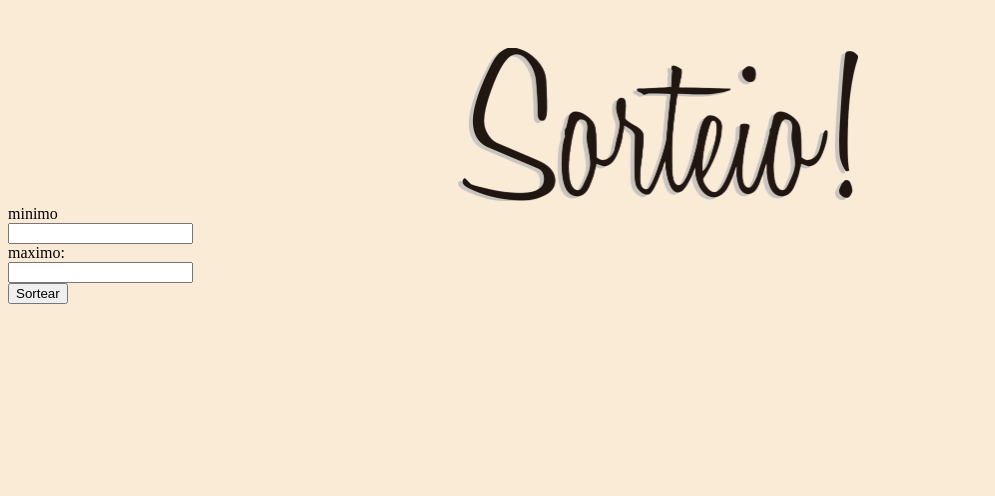
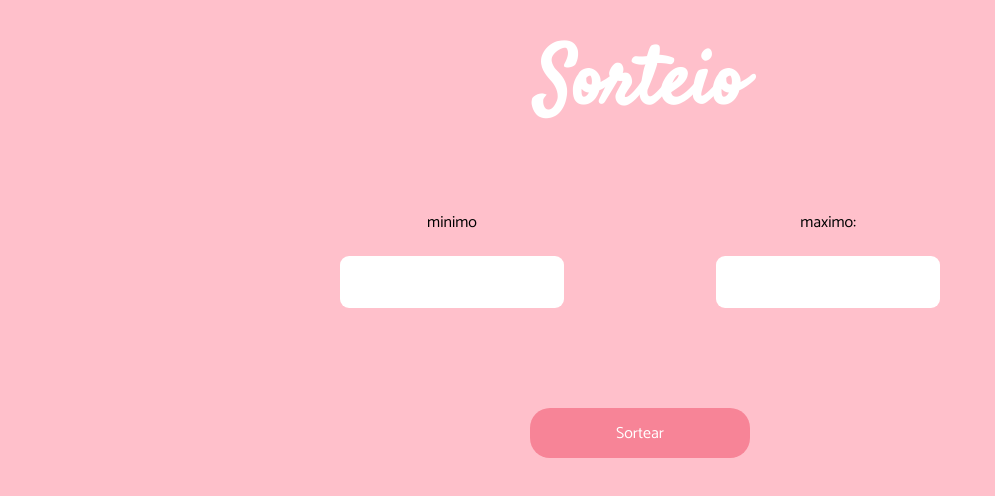
Before and after one commit to laliMaryLeticinha231dsnFabisDil/Sorteio, a plain HTML site: page index.html in a window 1280 px wide. Shown: the whole page, without its empty margins (0-995 px from the left). Drawn offline with Linux system fonts and the light colour scheme.

Commit message:
Terminado com sucesso

```diff
--- a/index.html
+++ b/index.html
@@ -1,20 +1,22 @@
 <!DOCTYPE html>
 <html lang="pt-br">
+
 <head>
     <meta charset="UTF-8">
     <meta name="viewport" content="width=device-width, initial-scale=1.0">
     <link rel="stylesheet" href="style.css">
     <title>Sorteio</title>
 </head>
+
 <body>
 
     <div class="container">
-    <!-- <h2 class="titulo">SORTEIO</h2> -->
-    <img src="img/sorteio.png" alt="" class="titulo">
-
+        <h2 class="titulo">Sorteio</h2>
         <div class="entradas">
             <div class="entrada">
+
                     <label for="min">minimo</label>
+
                 <input type="number" id="min" name="min">
             </div>
             <div class="entrada">
@@ -33,4 +35,5 @@
     <script src="script.js"></script>
 
 </body>
+
 </html>
--- a/style.css
+++ b/style.css
@@ -1,14 +1,82 @@
+
+@font-face {
+    font-family: Satisfy;
+    src: url(font/Satisfy-Regular.ttf);
+}
+
+@font-face {
+    font-family: Catamaran;
+    src: url(font/Catamaran-VariableFont_wght.ttf);
+}
+
 body{
-    background-color: antiquewhite;
+    background-color: pink;
 }
 .titulo{
-    width: 400px;
-    margin-left: 450px;
-    margin-top: 40px;
+    font-family: Satisfy ;
+    font-size: 80px;
+    text-align: center;
+    justify-content: center;
+    margin-top: 0;
+    color: #fff;
 }
 
-.entrada{
-    width: 90px;
-    border: 100px;
+
+#max, #min{
+    width:220px;
+    height:50px;
+    border: 40px;
+    border-radius: 9px;
+    top: 40px;
 
 }
+
+.entradas{
+    display: flex;
+    justify-content: space-between;
+    margin-bottom: 30px;
+}
+
+label{
+    display: block;
+    margin-bottom: 20px;
+    font-family: Catamaran;
+}
+.container {
+    max-width: 600px;
+    margin: 0 auto;
+    padding: 20px;
+    text-align: center;
+}
+
+#sortear{
+    width:220px;
+    height:50px;
+    justify-content: center;
+    margin-bottom: 40px;
+    background-color:rgb(231, 112, 132);
+    border: 40px;
+    border-radius: 20px;
+    margin-top: 70px;
+    font-family: Catamaran;
+
+}
+
+#resultado{
+   color: red;
+  margin-top: -150px;
+  font-family: Catamaran;
+}
+#sortear {
+    background-color: rgb(247, 132, 151);
+    color: #fff;
+    border: none;
+    padding: 10px 20px;
+    font-size: 16px;
+    cursor: pointer;
+    transition: background-color 0.3s;
+}
+
+#sortear:hover {
+    background-color: rgb(246, 87, 114);
+}
```
Also changed, not shown: font/Catamaran-VariableFont_wght.ttf (added), font/Satisfy-Regular.ttf (added), img/fundo.jpg (added), img/sorteio.png (deleted), script.js (line endings or trailing spaces). Lines whose indentation alone changed are shown as unchanged.
